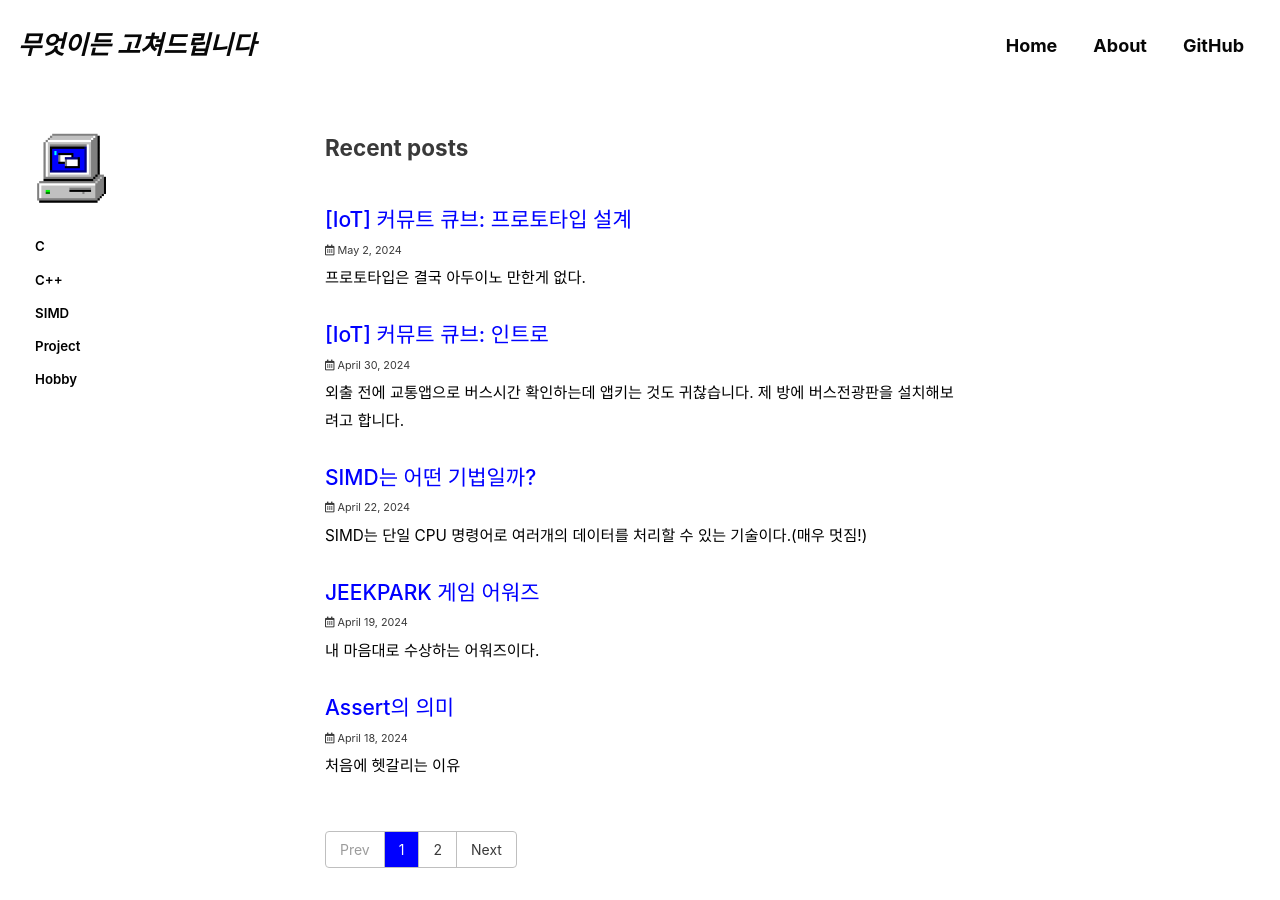
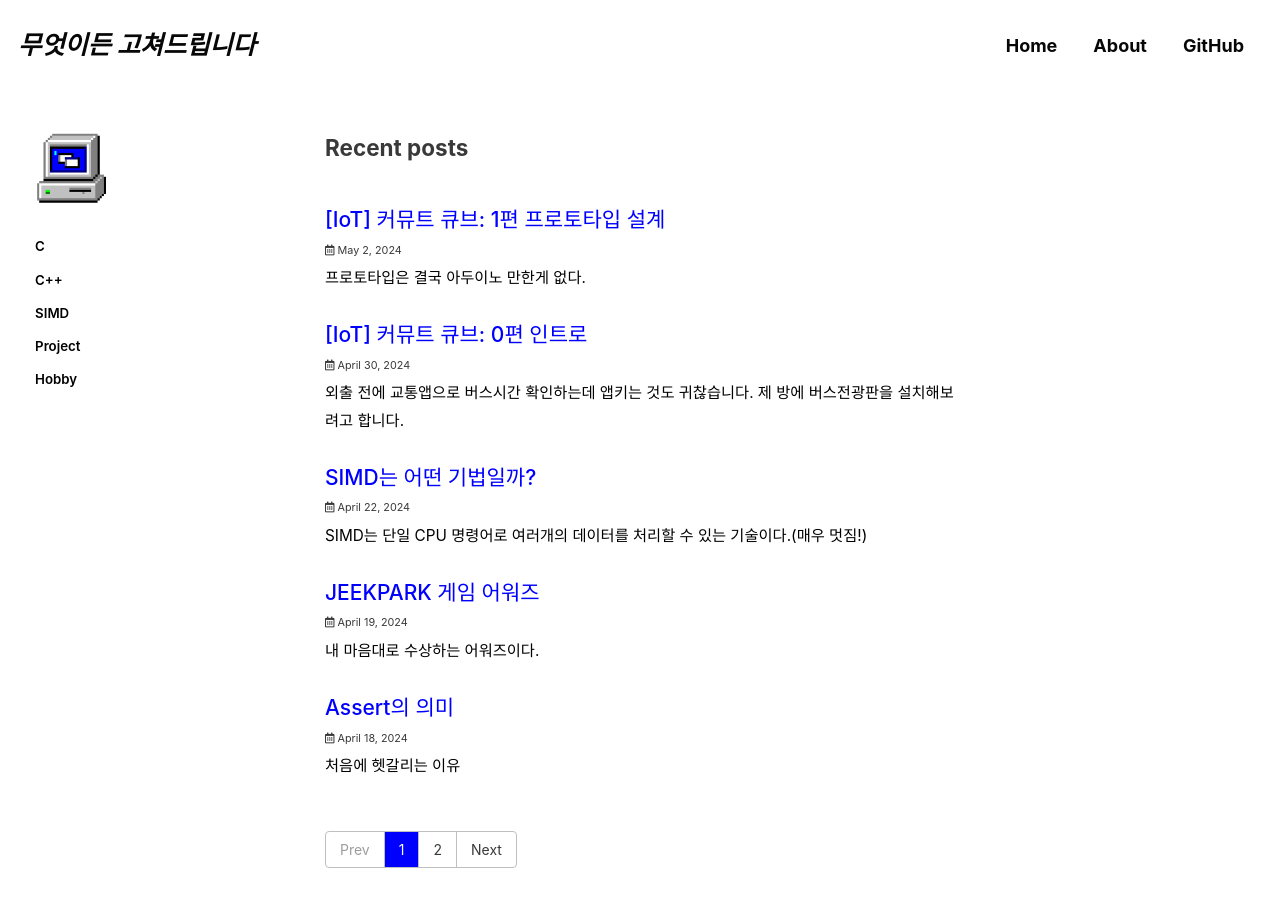
Before and after one commit to jeekpark/jeekpark.github.io, a Jekyll site: the page built from index.html, in a window 1280 px wide and 900 px high. Built offline with Jekyll 4.4.1, drawn with Linux system fonts in a browser that asks for light colours; cached includes are drawn as plain includes; some web fonts are replaced; the list of posts is cut into pages by our own code.

Commit message:
Update: 2024-05-02

```diff
--- a/_posts/2024-04-30-project-commute-cube-intro copy.md
+++ b/_posts/2024-04-30-project-commute-cube-1.md
@@ -1,5 +1,5 @@
 ---
-title: "[IoT] 커뮤트 큐브: 프로토타입 설계"
+title: "[IoT] 커뮤트 큐브: 1편 프로토타입 설계"
 excerpt: "프로토타입은 결국 아두이노 만한게 없다."
 
 categories:
@@ -7,7 +7,7 @@ categories:
 tags:
   - []
 
-permalink: /categories/project/commute-cube-prototype-design/
+permalink: /categories/project/commute-cube-1/
 
 toc: true
 toc_sticky: true
--- a/_posts/2024-04-30-project-commute-cube-intro.md
+++ b/_posts/2024-04-30-project-commute-cube-intro.md
@@ -1,5 +1,5 @@
 ---
-title: "[IoT] 커뮤트 큐브: 인트로"
+title: "[IoT] 커뮤트 큐브: 0편 인트로"
 excerpt: "외출 전에 교통앱으로 버스시간 확인하는데 앱키는 것도 귀찮습니다. 제 방에 버스전광판을 설치해보려고 합니다."
 
 categories:
@@ -7,7 +7,7 @@ categories:
 tags:
   - []
 
-permalink: /categories/project/commute-cube-intro/
+permalink: /categories/project/commute-cube-0/
 
 toc: true
 toc_sticky: true
```
